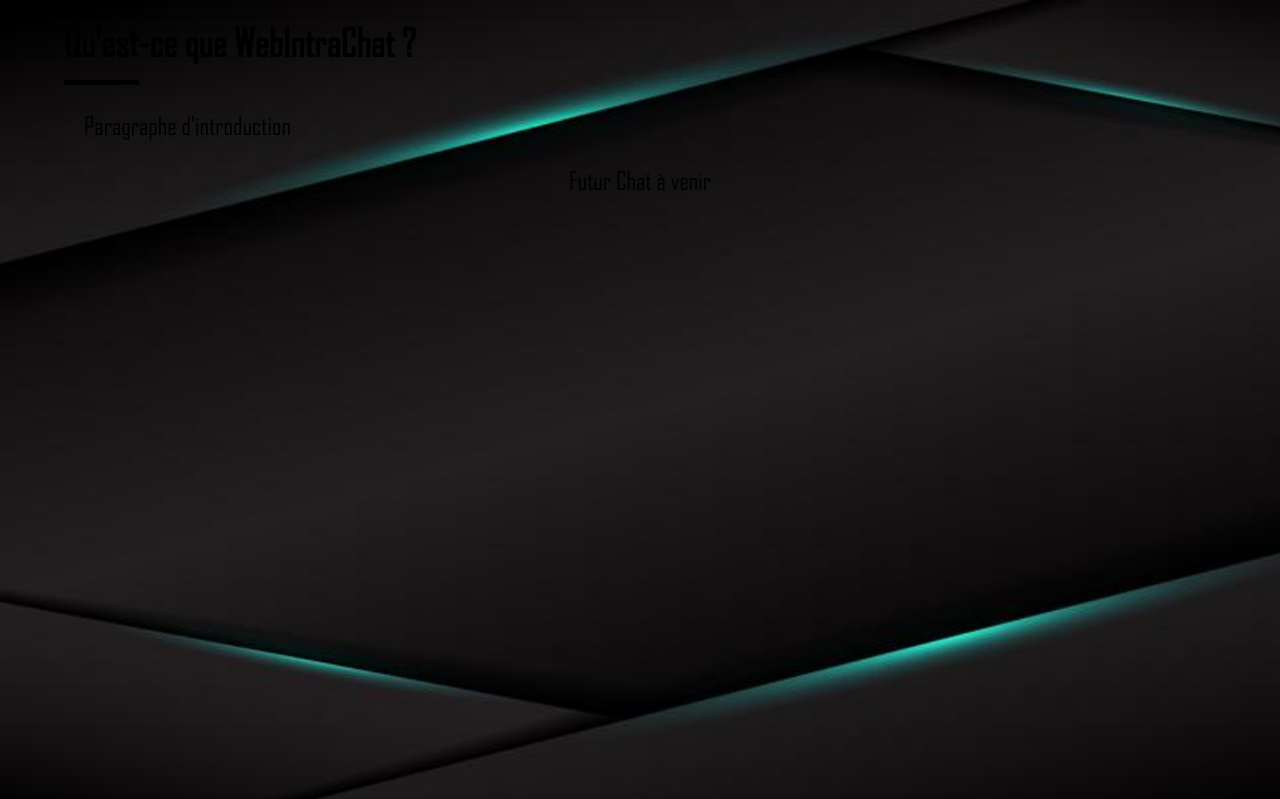
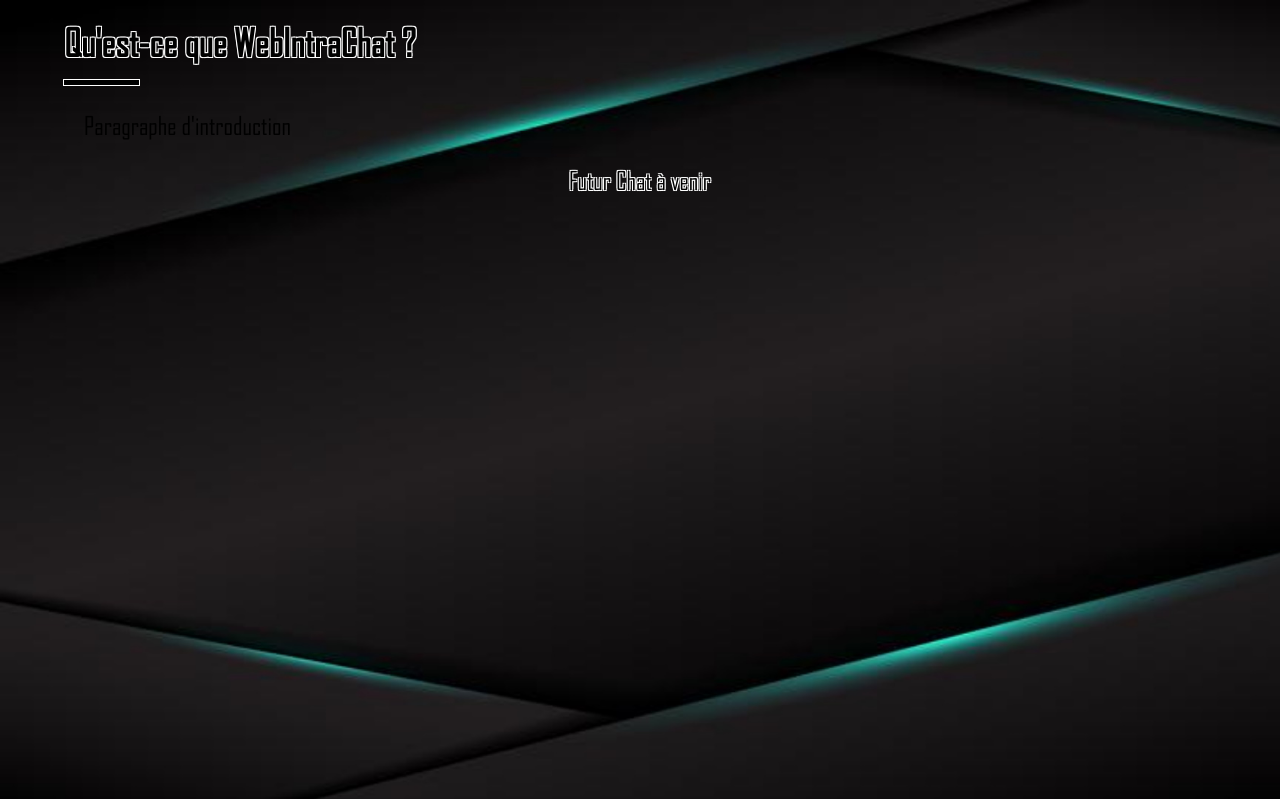
Before and after one commit to MichaelAceAnderson/WiChat, a PHP site: page / in a window 1280 px wide. Shown: the part 140-939 px from the top of the page. Run offline with PHP 8.4, Linux system fonts and the light colour scheme.

Commit message:
Added text outline class CSS

```diff
--- a/common/style/styleDark.css
+++ b/common/style/styleDark.css
@@ -19,4 +19,12 @@
 			-1px 1px 0 black,
 			1px 1px 0 black;
 	}
+
+	.outlined {
+		text-shadow: -1px -1px 0 black, 1px -1px 0 black, -1px 1px 0 black, 1px 1px 0 black;
+	}
+
+	.outlined hr {
+		box-shadow: -1px -1px 0 black, 1px -1px 0 black, -1px 1px 0 black, 1px 1px 0 black;
+	}
 }
--- a/common/style/styleGeneral.css
+++ b/common/style/styleGeneral.css
@@ -306,7 +306,6 @@ header h4 {
 	border-left: 8px solid var(--darker);
 	display: block;
 	background: rgb(150 0 0 / 80%);
-	text-shadow: -1px -1px 0 black, 1px -1px 0 black, -1px 1px 0 black, 1px 1px 0 black;
 }
 
 /* Informations de bas de page */
--- a/common/style/styleLight.css
+++ b/common/style/styleLight.css
@@ -4,4 +4,12 @@
 		--textcolor: black;
 		--themecolor: white;
 	}
+
+	.outlined {
+		text-shadow: -1px -1px 0 white, 1px -1px 0 white, -1px 1px 0 white, 1px 1px 0 white;
+	}
+
+	.outlined hr {
+		box-shadow: -1px -1px 0 white, 1px -1px 0 white, -1px 1px 0 white, 1px 1px 0 white;
+	}
 }
--- a/index.php
+++ b/index.php
@@ -4,12 +4,12 @@
 ?>
 	<!-- Contenu de la page -->
 	<section class="main" id="main">
-		<div class="title">
+		<div class="title outlined">
 			<h1>Qu'est-ce que WebIntraChat ?</h1>
 			<hr>
 		</div>
 		<p>Paragraphe d'introduction</p>
-		<div class="content">
+		<div class="content outlined">
 			Futur Chat à venir
 		</div>
 	</section>
--- a/pages/about.php
+++ b/pages/about.php
@@ -21,13 +21,13 @@
 	?>
 
 	<section class="main" id="main">
-		<div class="title">
+		<div class="title outlined">
 			<h1>À propos</h1>
 			<hr>
 		</div>
 
 		<div class="content">
-			<p>
+			<p class="outlined">
 				Ce site a été réalisé entièrement avec HTML5, CSS3, JavaScript ES 2020. Sans Framework. À la mano. Et ça c'est la classe.
 			</p>
 			<img src="https://i.kym-cdn.com/entries/icons/original/000/028/021/work.jpg"/>
--- a/pages/error.php
+++ b/pages/error.php
@@ -5,7 +5,7 @@
 	<body>
 		<META http-equiv="refresh" content="5; URL=/">
 		<?php header("Refresh:5; url=/"); ?>
-			<center class="main">
+			<center class="main outlined">
 				<h1 class="response error">
 				<?php
 				echo "Erreur ".$_GET['error'].": <br>";
--- a/pages/test.php
+++ b/pages/test.php
@@ -30,7 +30,7 @@
 	</style>
 	<!-- Contenu de la page -->
 	<section class="main" id="main">
-		<div class="title">
+		<div class="title outlined">
 			<h1>Page de tests</h1>
 			<hr>
 		</div>
```
